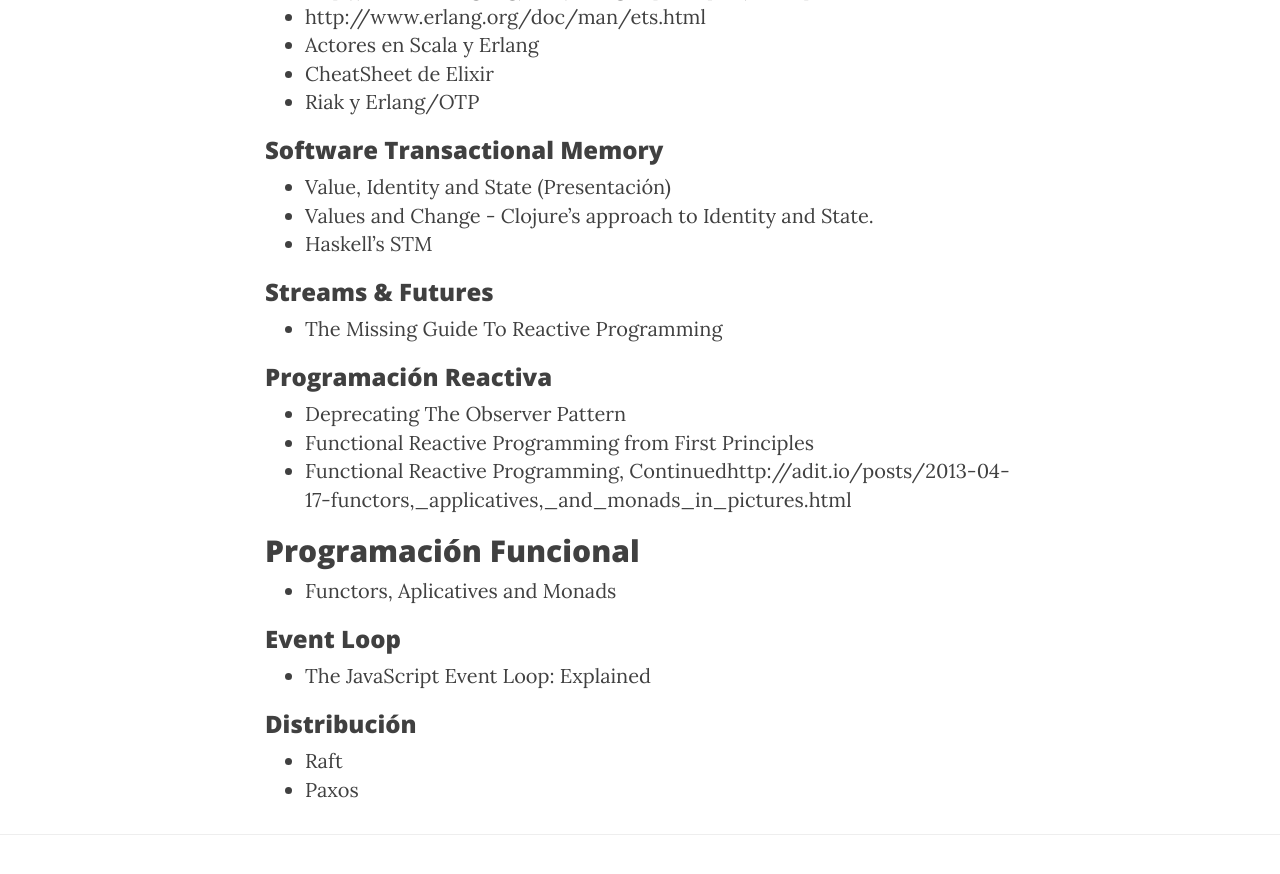
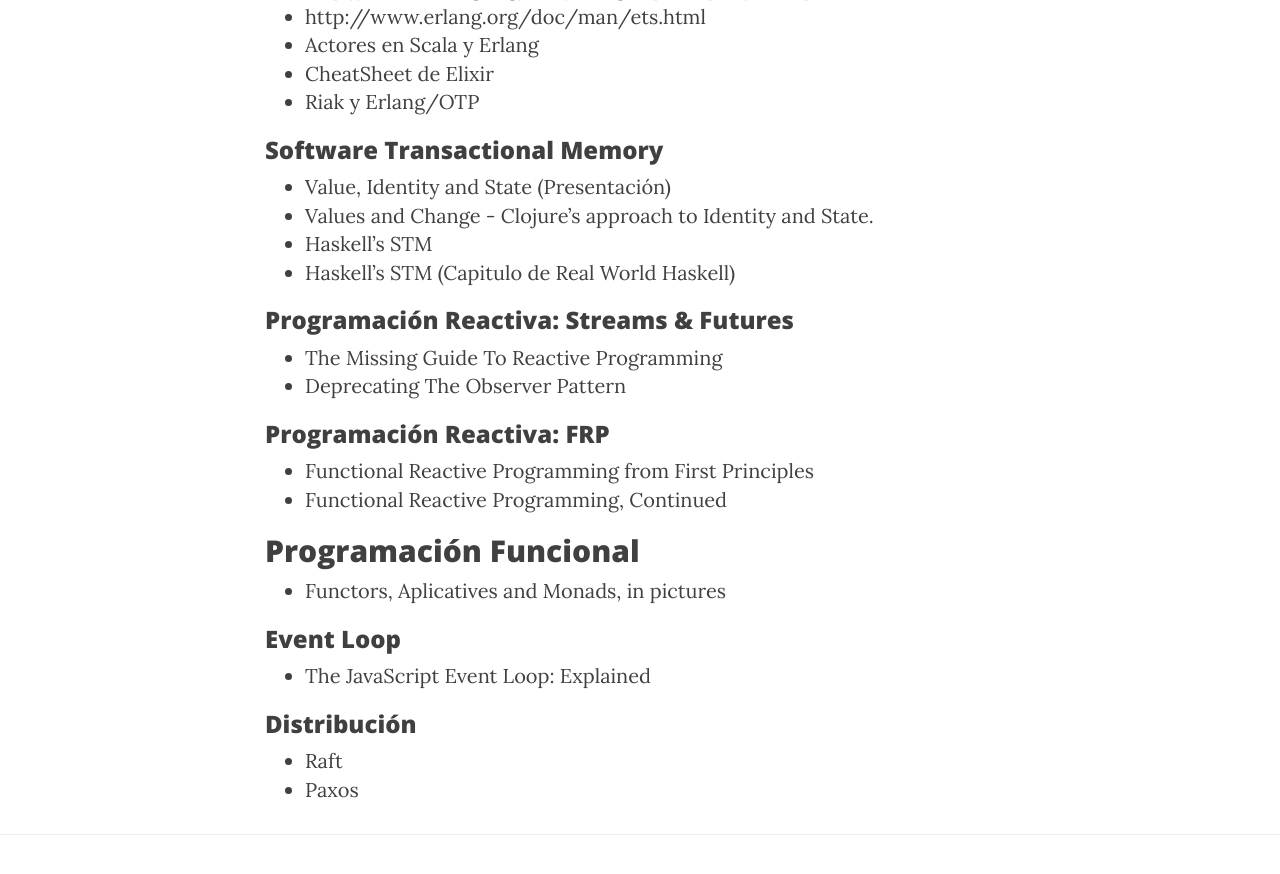
Before and after one commit to arquitecturas-concurrentes/arquitecturas-concurrentes.github.io, a Jekyll site: the page built from material.md, in a window 1280 px wide and 900 px high, scrolled down 2891 px. Shown: the top 874 px of the window. Built offline with Jekyll 4.4.1, drawn with Linux system fonts in a browser that asks for light colours; nearby versions of some CDN libraries.

Commit message:
Update material.md

```diff
--- a/material.md
+++ b/material.md
@@ -97,21 +97,23 @@
 - [Value, Identity and State (Presentación)](http://www.infoq.com/presentations/Value-Identity-State-Rich-Hickey#anch48593)
 - [Values and Change - Clojure's approach to Identity and State.](http://clojure.org/state)
 - [Haskell's STM](http://research.microsoft.com/en-us/um/people/simonpj/papers/stm/beautiful.pdf)
+- [Haskell's STM (Capitulo de Real World Haskell)](http://book.realworldhaskell.org/read/software-transactional-memory.html)
 
-### Streams & Futures
+### Programación Reactiva: Streams & Futures
+
 
 - [The Missing Guide To Reactive Programming](https://gist.github.com/staltz/868e7e9bc2a7b8c1f754)
+- [Deprecating The Observer Pattern](http://infoscience.epfl.ch/record/176887/files/DeprecatingObservers2012.pdf)
 
-### Programación Reactiva
+### Programación Reactiva: FRP
 
-- Deprecating The Observer Pattern
-- Functional Reactive Programming from First Principles
-- Functional Reactive Programming, Continuedhttp://adit.io/posts/2013-04-17-functors,_applicatives,_and_monads_in_pictures.html
+- [Functional Reactive Programming from First Principles](http://haskell.cs.yale.edu/wp-content/uploads/2011/02/frp-1st.pdf)
+- Functional Reactive Programming, Continued
 
 
 ## Programación Funcional
 
-* [Functors, Aplicatives and Monads](http://adit.io/posts/2013-04-17-functors,_applicatives,_and_monads_in_pictures.html)
+* [Functors, Aplicatives and Monads, in pictures](http://adit.io/posts/2013-04-17-functors,_applicatives,_and_monads_in_pictures.html)
 
 
 ### Event Loop
```
